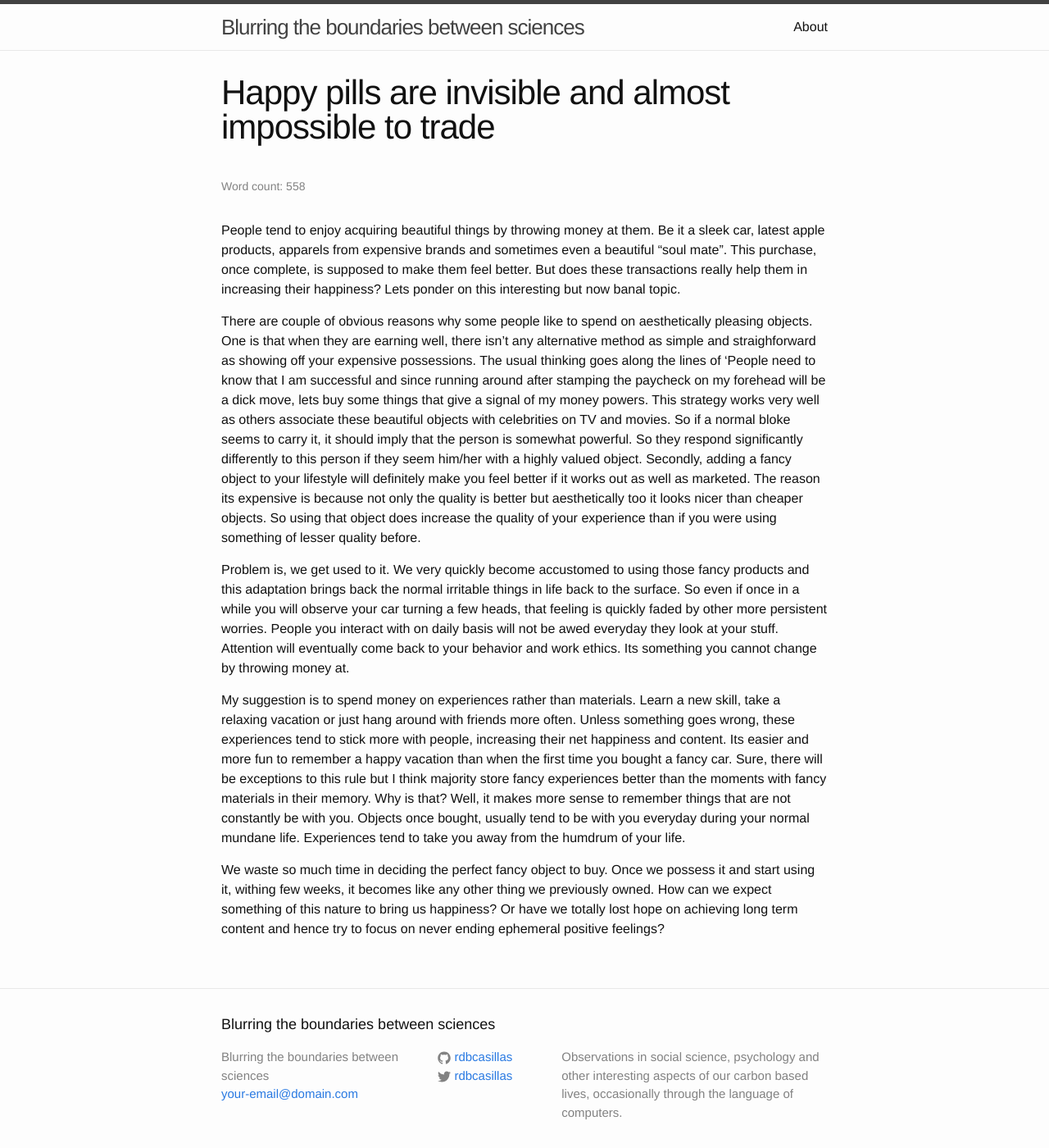
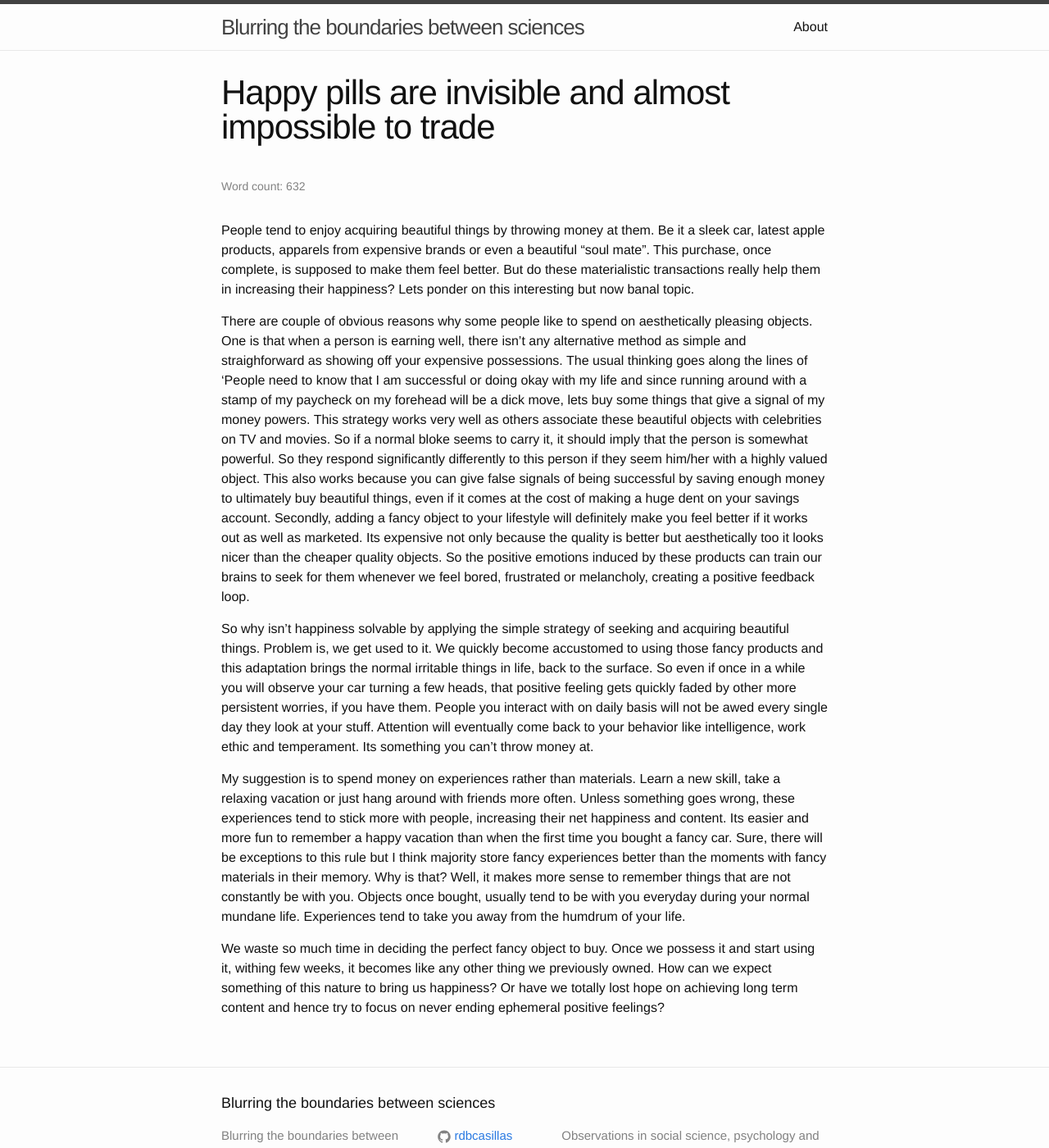
Before and after one commit to rdbcasillas/rdbcasillas.github.io, a Jekyll site: the page built from _posts/2015-11-09-happyPills.markdown, in a window 1280 px wide and 1400 px high. Shown: the whole window at 82% size. Built offline with Jekyll 4.4.1, drawn with Linux system fonts in a browser that asks for light colours; Markdown is read by kramdown in place of the engine named in the settings.

Commit message:
Improved language in the first half

```diff
--- a/_posts/2015-11-09-happyPills.markdown
+++ b/_posts/2015-11-09-happyPills.markdown
@@ -4,11 +4,11 @@ title: "Happy pills are invisible and almost impossible to trade"
 
 ---
 
-People tend to enjoy acquiring beautiful things by throwing money at them. Be it a sleek car, latest apple products, apparels from expensive brands and sometimes even a beautiful "soul mate". This purchase, once complete, is supposed to make them feel better. But does these transactions really help them in increasing their happiness? Lets ponder on this interesting but now banal topic.
+People tend to enjoy acquiring beautiful things by throwing money at them. Be it a sleek car, latest apple products, apparels from expensive brands or even a beautiful "soul mate". This purchase, once complete, is supposed to make them feel better. But do these materialistic transactions really help them in increasing their happiness? Lets ponder on this interesting but now banal topic.
 
-There are couple of obvious reasons why some people like to spend on aesthetically pleasing objects. One is that when they are earning well, there isn't any alternative method as simple and straighforward as showing off your expensive possessions. The usual thinking goes along the lines of ‘People need to know that I am successful and since running around after stamping the paycheck on my forehead will be a dick move, lets buy some things that give a signal of my money powers. This strategy works very well as others associate these beautiful objects with celebrities on TV and movies. So if a normal bloke seems to carry it, it should imply that the person is somewhat powerful. So they respond significantly  differently to this person if they seem him/her with a highly valued object. Secondly, adding a fancy object to your lifestyle will definitely make you feel better if it works out as well as marketed. The reason its expensive is because not only the quality is better but aesthetically too it looks nicer than cheaper objects. So using that object does increase the quality of your experience than if you were using something of lesser quality before.
+There are couple of obvious reasons why some people like to spend on aesthetically pleasing objects. One is that when a person is earning well, there isn't any alternative method as simple and straighforward as showing off your expensive possessions. The usual thinking goes along the lines of ‘People need to know that I am successful or doing okay with my life and since running around with a stamp of my paycheck on my forehead will be a dick move, lets buy some things that give a signal of my money powers. This strategy works very well as others associate these beautiful objects with celebrities on TV and movies. So if a normal bloke seems to carry it, it should imply that the person is somewhat powerful. So they respond significantly  differently to this person if they seem him/her with a highly valued object. This also works because you can give false signals of being successful by saving enough money to ultimately buy beautiful things, even if it comes at the cost of making a huge dent on your savings account.  Secondly, adding a fancy object to your lifestyle will definitely make you feel better if it works out as well as marketed. Its expensive not only because the quality is better but aesthetically too it looks nicer than the cheaper quality objects. So the positive emotions induced by these products can train our brains to seek for them whenever we feel bored, frustrated or melancholy, creating a positive feedback loop.
 
-Problem is, we get used to it. We very quickly become accustomed to using those fancy products and this adaptation brings back the normal irritable things in life back to the surface. So even if once in a while you will observe your car turning a few heads, that feeling is quickly faded by other more persistent worries. People you interact with on daily basis will not be awed everyday they look at your stuff. Attention will eventually come back to your behavior and work ethics. Its something you cannot change by throwing money at.
+So why isn't happiness solvable by applying the simple strategy of seeking and acquiring beautiful things. Problem is, we get used to it. We quickly become accustomed to using those fancy products and this adaptation brings the normal irritable things in life, back to the surface. So even if once in a while you will observe your car turning a few heads, that positive feeling gets quickly faded by other more persistent worries, if you have them. People you interact with on daily basis will not be awed every single day they look at your stuff. Attention will eventually come back to your behavior like intelligence, work ethic and temperament. Its something you can't throw money at.
 
 My suggestion is to spend money on experiences rather than materials. Learn a new skill, take a relaxing vacation or just hang around with friends more often. Unless something goes wrong, these experiences tend to stick more with people, increasing their net happiness and content. Its easier and more fun to remember a happy vacation than when the first time you bought a fancy car. Sure, there will be exceptions to this rule but I think majority store fancy experiences better than the moments with fancy materials in their memory.  Why is that? Well, it makes more sense to remember things that are not constantly be with you. Objects once bought, usually tend to be with you everyday during your normal mundane life. Experiences tend to take you away from the humdrum of your life.
 
```
